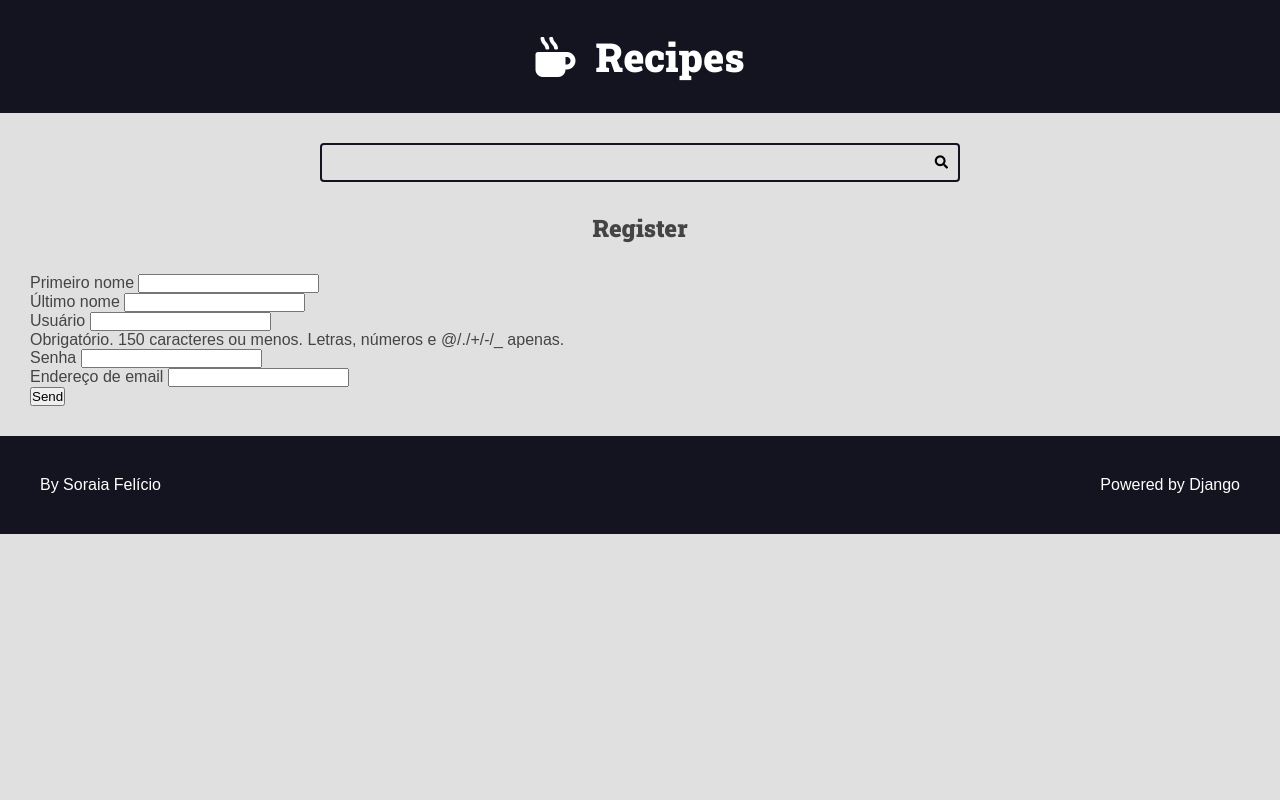
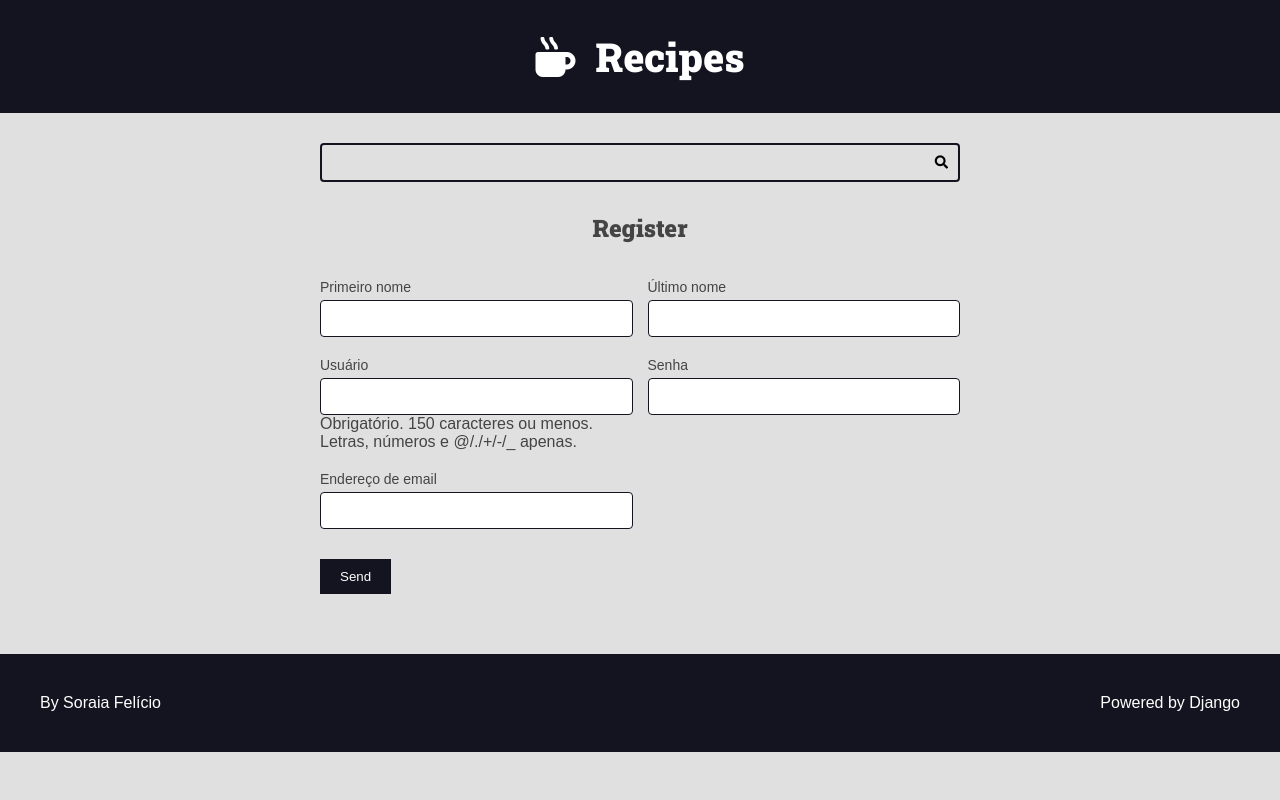
Before and after one commit to soraiapacheco/curso-django-projeto1, a Django app: page /authors/register/ in a window 1280 px wide. Run offline with Django 4.2, Linux system fonts and the light colour scheme.

Commit message:
improving the presentation (style) of the form (CSS)

```diff
--- a/authors/templates/authors/pages/register_view.html
+++ b/authors/templates/authors/pages/register_view.html
@@ -24,8 +24,10 @@
                 </div>
             {% endfor %}
         </div>
-        <div class="form-group">
-            <button type="submit">Send</button>
+        <div class="form-content form-content-grid">
+            <div class="form-group">
+                <button type="submit">Send</button>
+            </div>
         </div>
     </form>
 
--- a/recipes/static/recipes/css/styles.css
+++ b/recipes/static/recipes/css/styles.css
@@ -15,14 +15,14 @@
     --color-success-light: #d4edda;
     --color-alert-light: #fff3cd;
     --color-warning-light: #fff3cd;
-    --color-error-light: #f8d7da;
+    --color-error-light: #f8d7d7;
 
     --color-info-dark: #4d86c4;
     --color-debug-dark: #4d86c4;
     --color-success-dark: #4a9c5d;
     --color-alert-dark: #927f40;
     --color-warning-dark: #927f40;
-    --color-error-dark: #2c08e4;
+    --color-error-dark: #e40808;
     --color-link-dark: #2f07f7;
     --color-link-light: #6c51f2;
 
@@ -295,7 +295,47 @@ h1,h2,h3,h4,h5,h6 {
     margin: 2rem;
     padding: 0 2rem;
 }
+/* Forms */
+.form-content {
+    max-width: 64rem;
+    margin: 0 auto;
+    margin-bottom: var(--spacing-gutter-medium);
+}
 
+.form-content label,
+.form-content .help-text
+.errorlist {
+    display: block;
+    margin: 0.5rem 0;
+    font-size: 1.4rem;
+    list-style-type: None;
+}
+.errorlist {
+    color: var(--color-error-dark);
+}
+
+.form-content input {
+    width: 100%;
+    padding: 1rem;
+    border-radius: .4rem;
+    border: 1px solid var(--color-primary-dark);
+
+
+}
+
+.form-content-grid {
+    display: grid;
+    grid-template-columns: repeat(auto-fit, minmax(30rem,1fr));
+    gap: calc(var(--spacing-gutter-medium)/2);
+}
+
+.form-content button{
+    padding: 1rem 2rem;
+    border: none;
+    background: var(--color-primary-dark);
+    color: var(--color-white);
+
+}
 /* Messages */
 
 .messages-container {
@@ -386,7 +426,8 @@ h1,h2,h3,h4,h5,h6 {
 }
 
 @media (max-width: 600px) {
-    .main-content-list {
+    .main-content-list
+    .form-content-grid{
         grid-template-columns: repeat(auto-fit, minmax(100%,1fr));
     }
 }
```
